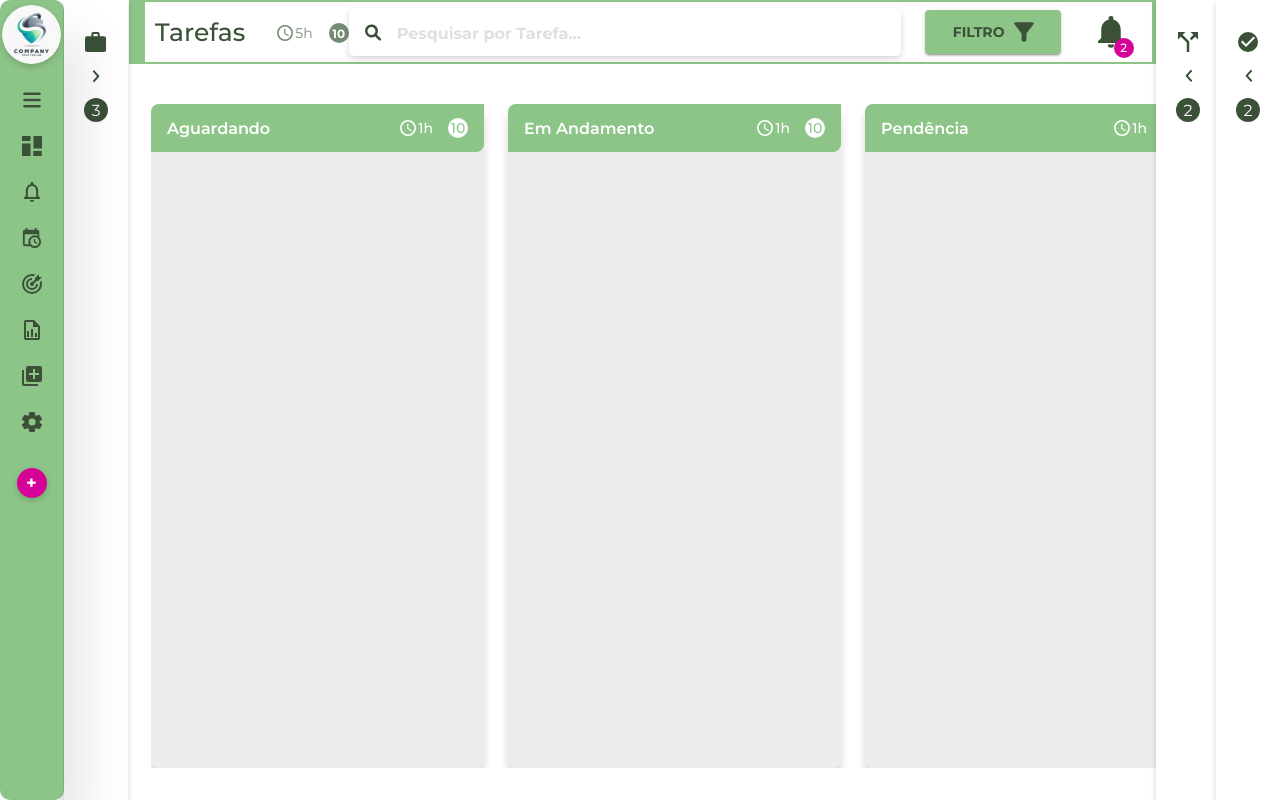
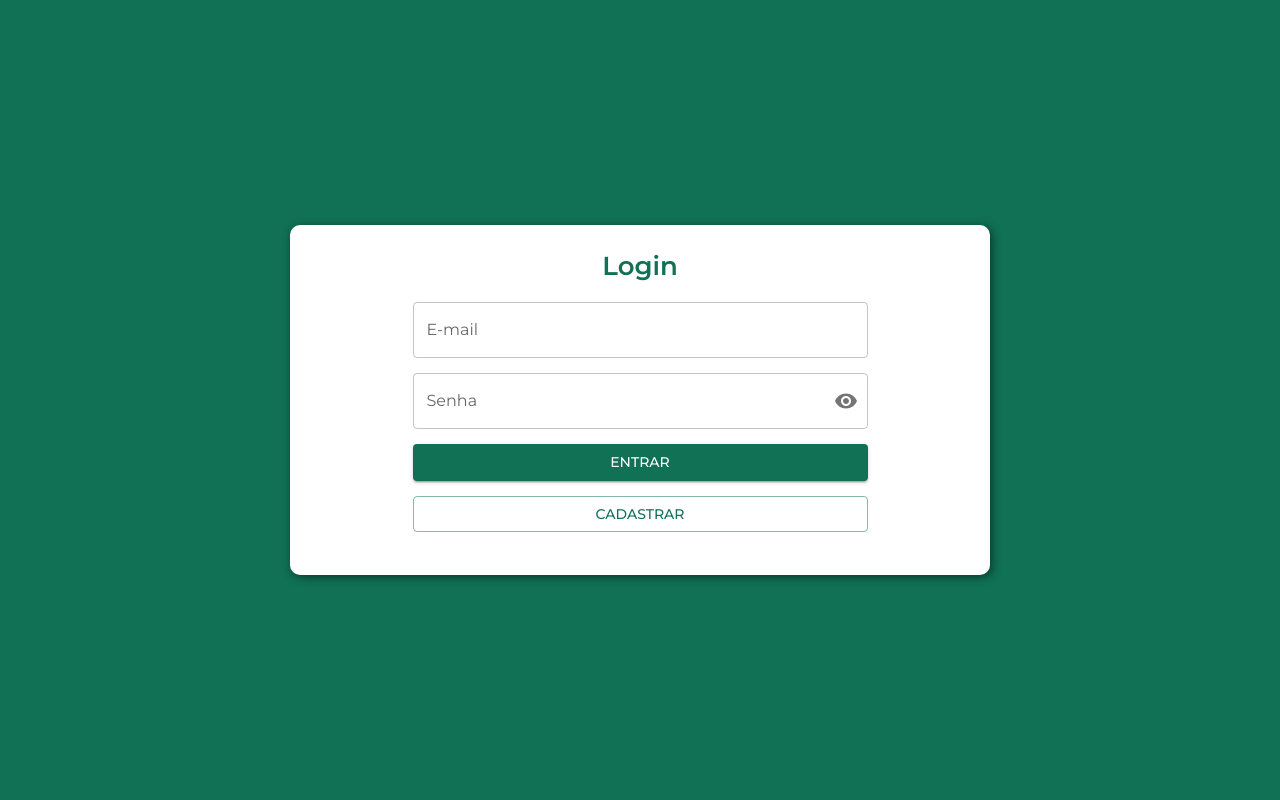
Before and after one commit to lucavini/KeyWorksChallenge, a React (Create React App) app: page /login in a window 1280 px wide. Built offline with nearby package versions, Linux system fonts and the light colour scheme.

Commit message:
feat(Auth): login e register pages

```diff
--- a/src/App/index.tsx
+++ b/src/App/index.tsx
@@ -11,7 +11,7 @@ import MUITheme from '../styles/Default/Mui';
 import SCTheme from '../styles/Default/Styled';
 
 // Components
-import Home from '../Components/Home';
+import Router from '../Router';
 import { ProjectProvider } from '../Context/ProjectContext';
 
 function App() {
@@ -20,7 +20,7 @@ function App() {
       <SCThemeProvider theme={SCTheme}>
         <GlobalStyles />
         <ProjectProvider>
-          <Home />
+          <Router />
         </ProjectProvider>
       </SCThemeProvider>
     </MUIThemeProvider>
--- /dev/null
+++ b/src/Components/Auth/Components/Login/index.tsx
@@ -0,0 +1,121 @@
+import React from 'react';
+
+import { Visibility, VisibilityOff } from '@mui/icons-material';
+import {
+  Button,
+  FormControl,
+  FormHelperText,
+  IconButton,
+  InputAdornment,
+  InputLabel,
+  OutlinedInput,
+  TextField,
+} from '@mui/material';
+
+import { yupResolver } from '@hookform/resolvers/yup';
+import { Controller, SubmitHandler, useForm } from 'react-hook-form';
+import * as yup from 'yup';
+
+import { useNavigate } from 'react-router-dom';
+import * as S from '../../styles';
+
+interface iFormInput {
+  email: string;
+  password: string;
+}
+
+const schema = yup.object({
+  email: yup
+    .string()
+    .required('Informe um e-mail valido')
+    .email('E-mail inválido'),
+  password: yup.string().required('Informe a sua senha'),
+});
+
+function Login() {
+  const navigate = useNavigate();
+  const [showPassword, setShowPassword] = React.useState(false);
+
+  const {
+    control,
+    handleSubmit,
+    formState: { errors },
+  } = useForm<iFormInput>({
+    resolver: yupResolver(schema),
+  });
+
+  const onSubmit: SubmitHandler<iFormInput> = async ({ email, password }) => {
+    console.log(email, password);
+  };
+
+  return (
+    <S.Container>
+      <S.FormContainer>
+        <h2>Login</h2>
+
+        <form onSubmit={handleSubmit(onSubmit)}>
+          <Controller
+            control={control}
+            name='email'
+            defaultValue=''
+            render={({ field: { value, onChange } }) => (
+              <TextField
+                fullWidth
+                value={value}
+                onChange={onChange}
+                label='E-mail'
+                helperText={errors.email?.message}
+                error={errors.email?.message !== undefined}
+              />
+            )}
+          />
+
+          <FormControl fullWidth variant='outlined'>
+            <InputLabel>Senha</InputLabel>
+            <Controller
+              control={control}
+              name='password'
+              defaultValue=''
+              render={({ field: { value, onChange } }) => (
+                <OutlinedInput
+                  label='Senha'
+                  value={value}
+                  onChange={onChange}
+                  type={showPassword ? 'text' : 'password'}
+                  error={errors.password?.message !== undefined}
+                  endAdornment={
+                    <InputAdornment position='end'>
+                      <IconButton
+                        onClick={() => setShowPassword(!showPassword)}
+                        edge='end'
+                      >
+                        {showPassword ? <VisibilityOff /> : <Visibility />}
+                      </IconButton>
+                    </InputAdornment>
+                  }
+                />
+              )}
+            />
+            {errors.password?.message !== undefined && (
+              <FormHelperText error>{errors.password?.message}</FormHelperText>
+            )}
+          </FormControl>
+
+          <Button fullWidth type='submit' variant='contained'>
+            Entrar
+          </Button>
+
+          <Button
+            onClick={() => navigate('/login/register')}
+            fullWidth
+            variant='outlined'
+          >
+            Cadastrar
+          </Button>
+        </form>
+      </S.FormContainer>
+    </S.Container>
+  );
+}
+
+export default Login;
--- /dev/null
+++ b/src/Components/Auth/Components/Register/index.tsx
@@ -0,0 +1,143 @@
+import React from 'react';
+
+import { Visibility, VisibilityOff } from '@mui/icons-material';
+import {
+  Button,
+  FormControl,
+  FormHelperText,
+  IconButton,
+  InputAdornment,
+  InputLabel,
+  OutlinedInput,
+  TextField,
+} from '@mui/material';
+
+import { yupResolver } from '@hookform/resolvers/yup';
+import { Controller, SubmitHandler, useForm } from 'react-hook-form';
+import * as yup from 'yup';
+
+import * as S from '../../styles';
+
+interface iFormInput {
+  email: string;
+  password: string;
+  confirmPassword: string;
+}
+
+const schema = yup.object({
+  email: yup
+    .string()
+    .required('Informe um e-mail valido')
+    .email('E-mail inválido'),
+  password: yup.string().required('Informe a sua senha'),
+});
+
+function Register() {
+  const [showPassword, setShowPassword] = React.useState(false);
+
+  const {
+    control,
+    handleSubmit,
+    formState: { errors },
+  } = useForm<iFormInput>({
+    resolver: yupResolver(schema),
+  });
+
+  const onSubmit: SubmitHandler<iFormInput> = async ({ email, password }) => {
+    console.log(email, password);
+  };
+
+  return (
+    <S.Container>
+      <S.FormContainer>
+        <h2>Cadastro</h2>
+
+        <form onSubmit={handleSubmit(onSubmit)}>
+          <Controller
+            control={control}
+            name='email'
+            defaultValue=''
+            render={({ field: { value, onChange } }) => (
+              <TextField
+                fullWidth
+                value={value}
+                onChange={onChange}
+                label='E-mail'
+                helperText={errors.email?.message}
+                error={errors.email?.message !== undefined}
+              />
+            )}
+          />
+
+          <FormControl fullWidth variant='outlined'>
+            <InputLabel>Senha</InputLabel>
+            <Controller
+              control={control}
+              name='password'
+              defaultValue=''
+              render={({ field: { value, onChange } }) => (
+                <OutlinedInput
+                  label='Senha'
+                  value={value}
+                  onChange={onChange}
+                  type={showPassword ? 'text' : 'password'}
+                  error={errors.password?.message !== undefined}
+                  endAdornment={
+                    <InputAdornment position='end'>
+                      <IconButton
+                        onClick={() => setShowPassword(!showPassword)}
+                        edge='end'
+                      >
+                        {showPassword ? <VisibilityOff /> : <Visibility />}
+                      </IconButton>
+                    </InputAdornment>
+                  }
+                />
+              )}
+            />
+            {errors.password?.message !== undefined && (
+              <FormHelperText error>{errors.password?.message}</FormHelperText>
+            )}
+          </FormControl>
+
+          <FormControl fullWidth variant='outlined'>
+            <InputLabel>Confirmar Senha</InputLabel>
+            <Controller
+              control={control}
+              name='password'
+              defaultValue=''
+              render={({ field: { value, onChange } }) => (
+                <OutlinedInput
+                  label='Confirmar Senha'
+                  value={value}
+                  onChange={onChange}
+                  type={showPassword ? 'text' : 'password'}
+                  error={errors.password?.message !== undefined}
+                  endAdornment={
+                    <InputAdornment position='end'>
+                      <IconButton
+                        onClick={() => setShowPassword(!showPassword)}
+                        edge='end'
+                      >
+                        {showPassword ? <VisibilityOff /> : <Visibility />}
+                      </IconButton>
+                    </InputAdornment>
+                  }
+                />
+              )}
+            />
+            {errors.password?.message !== undefined && (
+              <FormHelperText error>{errors.password?.message}</FormHelperText>
+            )}
+          </FormControl>
+
+          <Button fullWidth type='submit' variant='contained'>
+            Cadastrar
+          </Button>
+        </form>
+      </S.FormContainer>
+    </S.Container>
+  );
+}
+
+export default Register;
--- /dev/null
+++ b/src/Components/Auth/index.tsx
@@ -0,0 +1,14 @@
+import { Route, Routes } from 'react-router-dom';
+import Login from './Components/Login';
+import Register from './Components/Register';
+
+function Auth() {
+  return (
+    <Routes>
+      <Route path='/' element={<Login />} />
+      <Route path='/register' element={<Register />} />
+    </Routes>
+  );
+}
+
+export default Auth;
--- /dev/null
+++ b/src/Components/Auth/styles.ts
@@ -0,0 +1,39 @@
+import styled from 'styled-components';
+
+export const Container = styled.section`
+  width: 100%;
+  height: 100vh;
+  background: ${({ theme }) => theme.palette.primary.main};
+  display: flex;
+  justify-content: center;
+  align-items: center;
+`;
+
+export const FormContainer = styled.div`
+  width: 700px;
+  min-height: 350px;
+  padding: 25px;
+  background: #fff;
+  border-radius: 10px;
+  box-shadow: 2px 2px 10px ${({ theme }) => theme.palette.secondary.main};
+
+  display: flex;
+  flex-direction: column;
+  justify-content: flex-start;
+  align-items: center;
+
+  h2 {
+    font-size: 26px;
+    color: ${({ theme }) => theme.palette.primary.main};
+    font-weight: 600;
+  }
+
+  form {
+    margin-top: 20px;
+    width: 70%;
+    display: flex;
+    flex-direction: column;
+    row-gap: 15px;
+  }
+
+`;
--- /dev/null
+++ b/src/Router/index.tsx
@@ -0,0 +1,16 @@
+import { BrowserRouter, Route, Routes } from 'react-router-dom';
+import Auth from '../Components/Auth';
+import Home from '../Components/Home';
+
+function Router() {
+  return (
+    <BrowserRouter>
+      <Routes>
+        <Route path='/' element={<Home />} />
+        <Route path='/login/*' element={<Auth />} />
+      </Routes>
+    </BrowserRouter>
+  );
+}
+
+export default Router;
```
Also changed, not shown: package.json (+8 -2 lines), tsconfig.json (+10 -0 lines), 1 other file (tests, documents, lock files or other folders).
